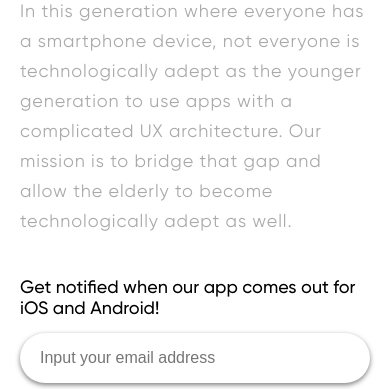
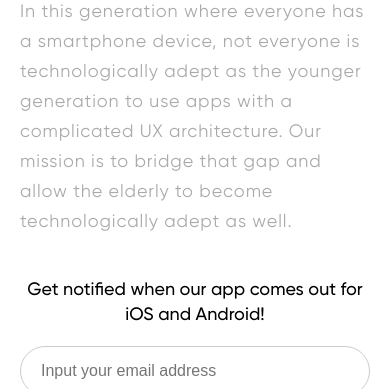
Before and after one commit to seniortech/page, a website: page index.html in a window 390 px wide. Shown: the part 687-1076 px from the top of the page. Drawn offline with Linux system fonts and the light colour scheme.

Commit message:
update style

```diff
--- a/style.scss
+++ b/style.scss
@@ -184,6 +184,7 @@ form {
         color: #000;
         font-size: 18px;
         font-weight: 300;
+        line-height: 25px;
     }
     .button-group {
         height: 50px;
@@ -260,14 +261,23 @@ footer {
             width: 100%;
         }
     }
+    form {
+        text-align: center;
+    }
     form .button-group {
+        text-align: center;
         input {
+            box-shadow: none;
             width: 100%;
             padding: 0 20px;
+            margin-top: 5px;
             box-sizing: border-box;
-            margin-bottom: 10px;
+            margin-bottom: 14px;
+            border: 1px #ccc solid;
         }
         button {
+            box-shadow: none;
+
             width: 100%;
             margin-left: 0;
         }
```
Also changed, not shown: style.css.
